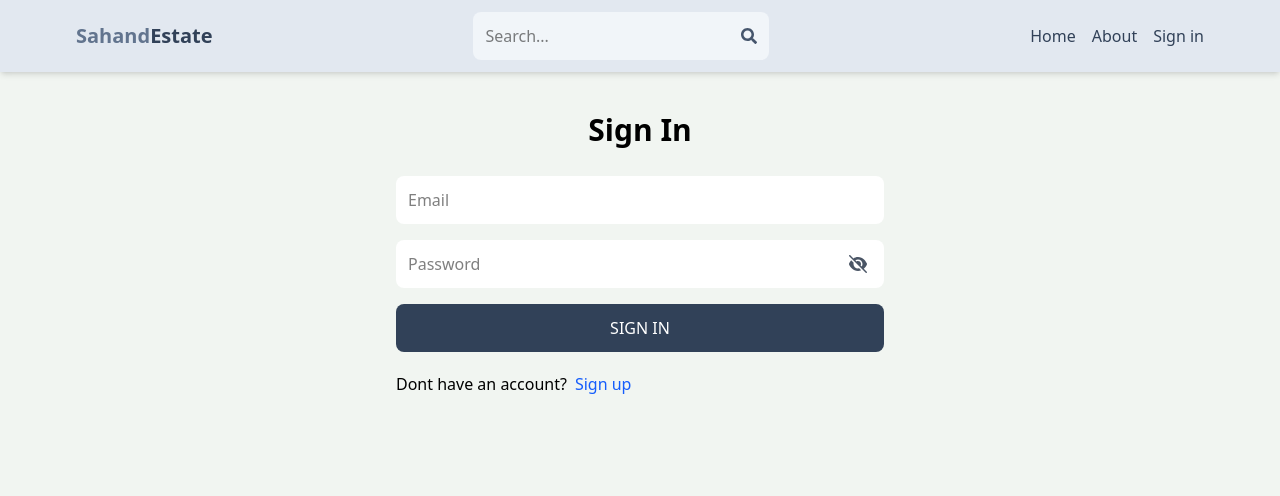
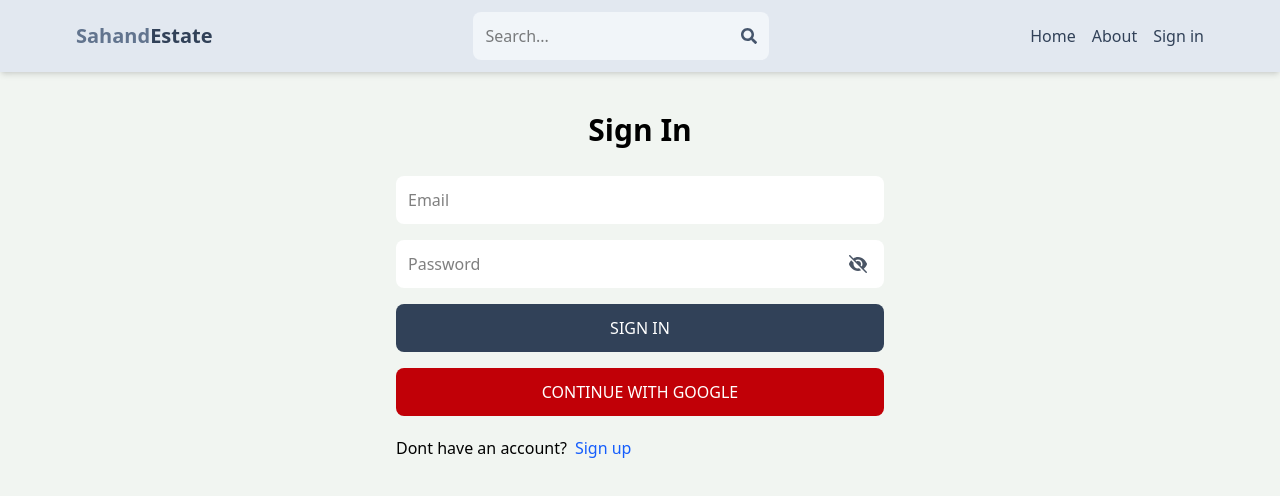
Before and after one commit to MuhammadMuaaz007/mern-estate, a React (Vite) app in the folder client/: page /sign-in in a window 1280 px wide. Shown: the top 496 px of the page. Built offline with nearby package versions, Linux system fonts and the light colour scheme; no server answers.

Commit message:
Create and add oauth component

```diff
--- a/client/package.json
+++ b/client/package.json
@@ -12,6 +12,7 @@
   "dependencies": {
     "@reduxjs/toolkit": "^2.8.2",
     "@tailwindcss/vite": "^4.1.11",
+    "firebase": "^12.0.0",
     "react": "^19.1.0",
     "react-dom": "^19.1.0",
     "react-icons": "^5.5.0",
--- /dev/null
+++ b/client/src/Components/OAuth.jsx
@@ -0,0 +1,26 @@
+import { getAuth, GoogleAuthProvider, signInWithPopup } from "@firebase/auth";
+import {app} from "../firebase";
+const OAuth = () => {
+  const handleGoogleClick = async () => {
+    try {
+      const provider = new GoogleAuthProvider();
+      const auth = getAuth(app);
+      const result = await signInWithPopup(auth, provider);
+      console.log(result);
+    } catch (error) {
+      console.log("Could not sign in with googl", error);
+    }
+  };
+
+  return (
+    <button
+      type="button"
+      onClick={handleGoogleClick}
+      className="bg-red-700 text-white  p-3 rounded-lg uppercase hover:opacity-80"
+    >
+      Continue with google{" "}
+    </button>
+  );
+};
+
+export default OAuth;
--- /dev/null
+++ b/client/src/firebase.js
@@ -0,0 +1,17 @@
+// Import the functions you need from the SDKs you need
+import { initializeApp } from "firebase/app";
+// TODO: Add SDKs for Firebase products that you want to use
+// https://firebase.google.com/docs/web/setup#available-libraries
+
+// Your web app's Firebase configuration
+const firebaseConfig = {
+  apiKey: import.meta.env.VITE_FIREBASE_API_KEY,
+  authDomain: "mern-estate-6ac60.firebaseapp.com",
+  projectId: "mern-estate-6ac60",
+  storageBucket: "mern-estate-6ac60.firebasestorage.app",
+  messagingSenderId: "667702080894",
+  appId: "1:667702080894:web:ffb6909f7352a8b1bd2f2f"
+};
+
+// Initialize Firebase
+export const app = initializeApp(firebaseConfig);
--- a/client/src/pages/SignIn.jsx
+++ b/client/src/pages/SignIn.jsx
@@ -8,6 +8,7 @@
   signInSuccess,
 } from "../redux/user/userSlice";
 import { useDispatch, useSelector } from "react-redux";
+import OAuth from "../Components/OAuth";
 
 const SignIn = () => {
   const [showPassword, setShowPassword] = useState(false);
@@ -84,6 +85,7 @@
         >
           {loading ? "Loading.." : "Sign In"}
         </button>
+        <OAuth/>
       </form>
       <div className="flex gap-2 mt-5">
         <p>Dont have an account?</p>
--- a/client/src/pages/SignUp.jsx
+++ b/client/src/pages/SignUp.jsx
@@ -2,6 +2,7 @@
 import { Link, useNavigate } from "react-router-dom";
 import { FontAwesomeIcon } from "@fortawesome/react-fontawesome";
 import { faEye, faEyeSlash } from "@fortawesome/free-solid-svg-icons";
+import OAuth from "../Components/OAuth";
 const SignUp = () => {
   const [showPassword, setShowPassword] = useState(false);
   const [formData, setFormData] = useState({
@@ -88,6 +89,7 @@
         >
           {loading ? "Loading.." : "Sign up"}
         </button>
+        <OAuth/>
       </form>
       <div className="flex gap-2 mt-5">
         <p>Have an account?</p>
```
Also changed, not shown: client/src/Components/Header.jsx (line endings or trailing spaces), 1 other file (tests, documents, lock files or other folders).
